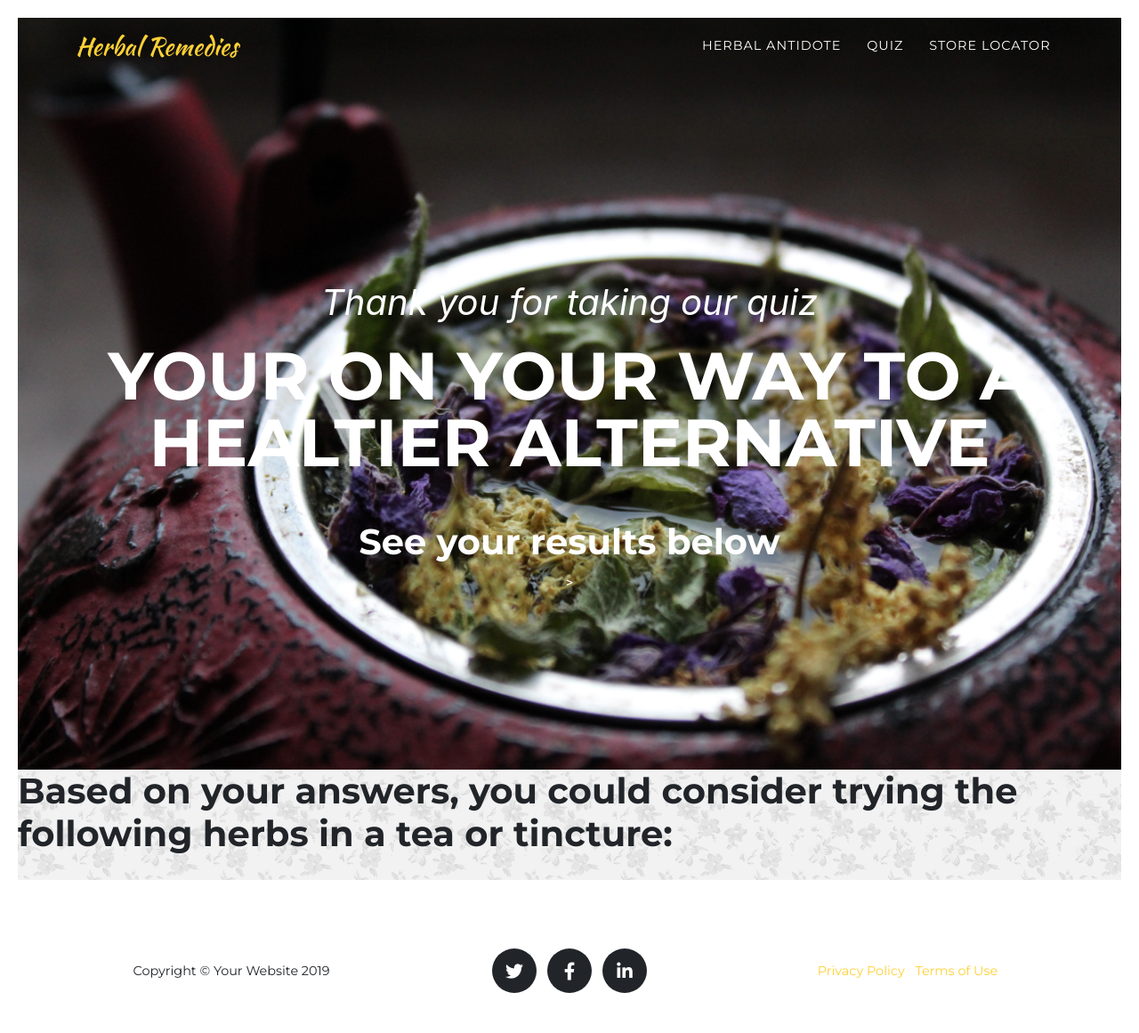
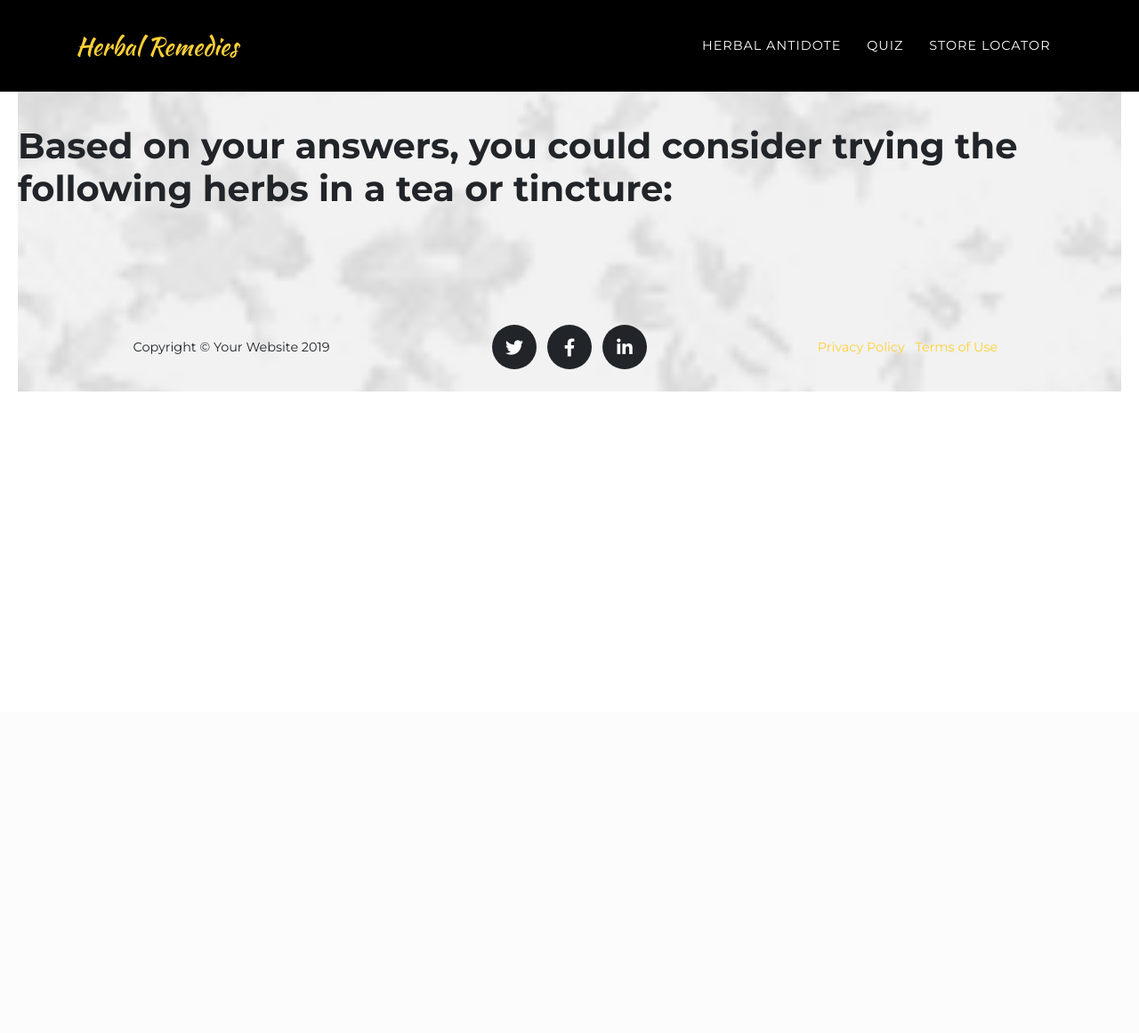
Before and after one commit to nicol-hawkins/python-quiz, a Django app: template apps/core/templates/pages/results.html in a window 1280 px wide. Shown: the whole page at 89% size. After the commit the page ends 440 px from the top, so only its background shows below. Run offline with Django 3.2, Linux system fonts and the light colour scheme; the template is opened without the code that fills it, so the values that code supplies are empty; some libraries are stand-ins or nearby versions; some web fonts are replaced.

Commit message:
Making changes to quiz/results page, removed header from base.html

```diff
--- a/apps/core/static/css/1custom.css
+++ b/apps/core/static/css/1custom.css
@@ -1,7 +1,7 @@
 /* Custom CSS goes here */
 
 .navbar {
-    background: linear-gradient(135deg, #6b6b53 0%, #41664a 100%);
+    background: linear-gradient(135deg, #000000 0%, #000000 100%);
 }
 
 .card-user {
@@ -14,6 +14,13 @@
     margin-bottom: -10px;
 }
 
+/* .question-container {
+    width: 800px;
+    border: 0px solid green;
+    padding: 5px;
+    margin: 20px;
+} */
+
 
 .icon {
     border-radius: 50%;
--- a/apps/core/static/css/quiz.css
+++ b/apps/core/static/css/quiz.css
@@ -81,3 +81,39 @@ body {
     padding:20px;
 
   }
+
+
+
+
+  .quiz-card {
+    /* Add shadows to create the "card" effect */
+    justify-content: center;
+    box-shadow: 0 4px 8px 0 rgba(0,0,0,0.2);
+    transition: 0.3s;
+    width: 800px;
+    margin: 0 auto; /* Added */
+    float: none; /* Added */
+    margin-bottom: 10px; /* Added */
+    padding-top: 10px;
+    opacity: .85;
+    background-color: white;
+  }
+
+
+  /* .mint {
+    background-image: url('mint.jpg');
+    background-repeat: no-repeat;
+    background-size: cover;
+  } */
+
+  .mint {
+    width: 1200px;
+    height:600px;
+    background-image: url("/static/images/mint.jpg");
+    background-size: cover; /* or contain depending on what you want */
+    background-position: center center;
+    background-repeat: repeat;
+    /* text-align:center; */
+    margin:auto;
+    padding:0;
+  }
--- a/apps/core/static/css/results.css
+++ b/apps/core/static/css/results.css
@@ -56,3 +56,13 @@ img {
   .herb.info {
       text-align: center;
   }
+
+
+  .floral-background {
+    background-size: contain;
+    background-image: url("/static/images/greyfloral.jpg");
+    background-size: cover; /* or contain depending on what you want */
+    background-position: center center;
+    background-repeat: repeat;
+
+  }
--- a/apps/core/templates/base.html
+++ b/apps/core/templates/base.html
@@ -29,7 +29,7 @@
 
   <!-- Custom styles for this template -->
   <link href="/static/bootstraptemplate/css/agency.min.css" rel="stylesheet">
-  <link href="{% static 'css/custom.css' %}" rel="stylesheet">
+  <link href="{% static 'css/1custom.css' %}" rel="stylesheet">
   <link href="{% static 'css/quiz.css' %}" rel="stylesheet">
   <link href="{% static 'css/results.css' %}" rel="stylesheet">
 
@@ -67,7 +67,7 @@
   </nav>
 
   <!-- Header -->
-  <header class="masthead">
+  <!-- <header class="masthead">
     <div class="container">
       <div class="intro-text">
         <div class="intro-lead-in">{% block header1 %} Hello there!{% endblock header1 %}</div>
@@ -77,7 +77,7 @@
         {% endblock quizbutton %}
       </div>
     </div>
-  </header>
+  </header> -->
 
 {% block main %}
 
--- a/apps/core/templates/pages/results.html
+++ b/apps/core/templates/pages/results.html
@@ -13,11 +13,11 @@
 
 {% block main %}
 
-<div class="cover">
+<div class="floral-background">
 
-
+<br><br><br><br><br>
 <h1> Based on your answers, you could consider trying the following herbs in a tea or tincture:</h1>
-<br><br><br>
+<br><br><br><br>
     <!-- {% for herb in herbs %} -->
         {% if herb in relevant_herbs %}
 
@@ -41,6 +41,6 @@
         {% endif %}
     <!-- {% endfor %} -->
 
-</div>
+    </body>
 
 {% endblock main %}
```
Also changed, not shown: apps/core/templates/pages/home.html (+11 -0 lines), apps/core/templates/pages/quiz.html (+7 -4 lines), apps/core/static/images/greyfloral.png (added), 1 other file.
